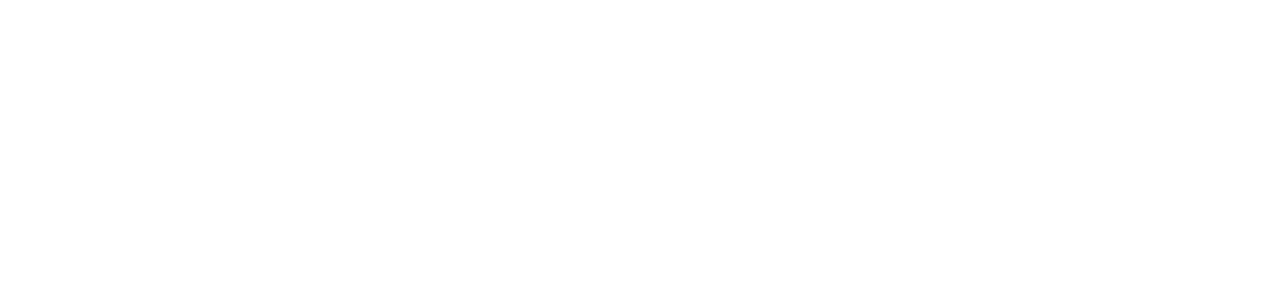
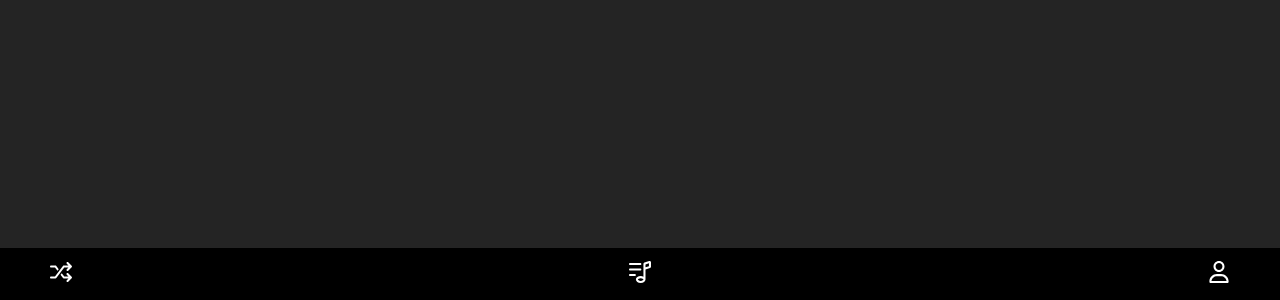
Before and after one commit to Suggest-App/SuggestApp, a Vue app: page /profile in a window 1280 px wide. Shown: the part 500-800 px from the top of the page. Built offline with nearby package versions, Linux system fonts and the light colour scheme.

Commit message:
[ADD] background color on body and navbar in all router views

```diff
--- a/src/assets/scss/auth-view/auth-view.scss
+++ b/src/assets/scss/auth-view/auth-view.scss
@@ -1,7 +1,6 @@
 #auth-view {
   width: 100%;
   height: 100vh;
-  background-color: #242424;
   display: flex;
   justify-content: center;
   align-items: center;
--- a/src/assets/scss/base.scss
+++ b/src/assets/scss/base.scss
@@ -1,6 +1,10 @@
 body, html {
   padding: 0;
   margin: 0;
+}
+
+body {
+  background-color: #242424;
 }
 
 * {
--- a/src/assets/scss/profile-view/profile-view.scss
+++ b/src/assets/scss/profile-view/profile-view.scss
@@ -0,0 +1,5 @@
+#profile-view {
+  position: relative;
+  width: 100%;
+  height: 100vh;
+}
--- a/src/assets/scss/ranking-view/ranking-view.scss
+++ b/src/assets/scss/ranking-view/ranking-view.scss
@@ -0,0 +1,5 @@
+#ranking-view {
+  position: relative;
+  width: 100%;
+  height: 100vh;
+}
--- a/src/views/ProfileView.vue
+++ b/src/views/ProfileView.vue
@@ -1,8 +1,11 @@
 <script setup lang="ts">
+import Navbar from "@/components/Navbar.vue";
 </script>
 
 <template>
-
+  <section id="profile-view">
+    <Navbar />
+  </section>
 </template>
 
 <style lang="scss">
--- a/src/views/RankingView.vue
+++ b/src/views/RankingView.vue
@@ -1,8 +1,11 @@
 <script setup lang="ts">
+import Navbar from "@/components/Navbar.vue";
 </script>
 
 <template>
-
+  <section id="ranking-view">
+    <Navbar />
+  </section>
 </template>
 
 <style lang="scss">
```
